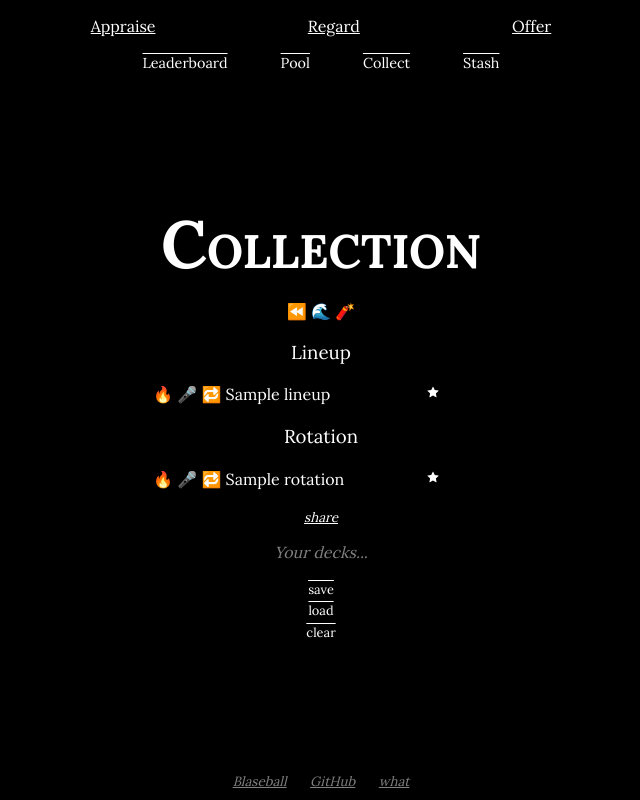
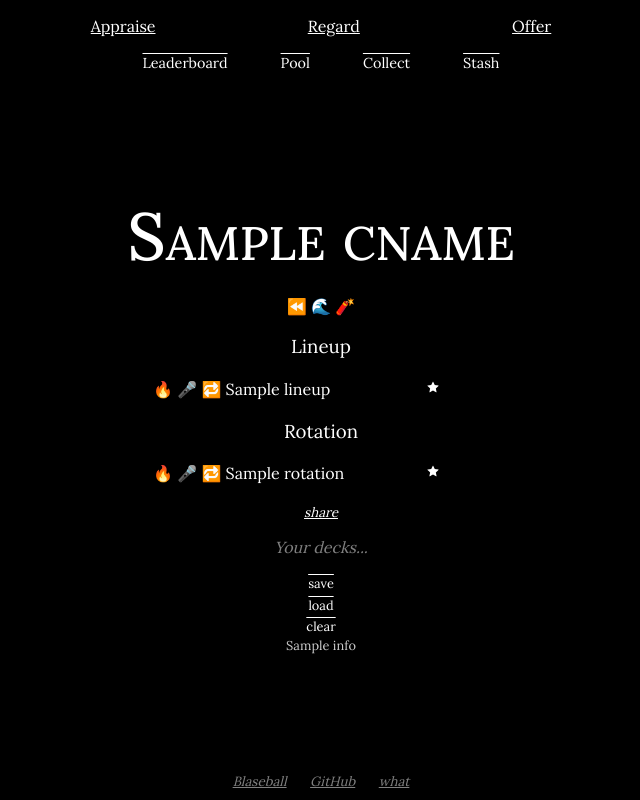
Before and after one commit to jmaliksi/onomancer, a Python web app: template onomancer/templates/collect.html in a window 1280 px wide. Shown: the whole page, without its empty margins (319-959 px from the left). Run offline with Jinja, Linux system fonts and the light colour scheme; the template is opened without the code that fills it: most values are stand-ins (such as "Sample title", 1, 10 or a date in 2020).

Commit message:
custom collection names

```diff
--- a/onomancer/static/style.css
+++ b/onomancer/static/style.css
@@ -320,6 +320,12 @@ a {
     flex: 1;
 }
 
+.saveCol label {
+    font-size: .8em;
+    color: #ccc;
+    overflow: hidden;
+}
+
 .save {
     flex-direction: row;
     display: flex;
@@ -366,3 +372,20 @@ a {
     list-style-type: none;
     margin: auto;
 }
+
+.collectionName {
+    background: none;
+    border-style: solid;
+    border-color: black;
+    color: inherit;
+    font-family: inherit;
+    font-style: inherit;
+    text-align: center;
+    font-size: inherit;
+    font-variant: inherit;
+    font-weight: 500;
+}
+
+.collectionName:hover {
+    border-color: gray;
+}
--- a/onomancer/templates/base.html
+++ b/onomancer/templates/base.html
@@ -1,7 +1,7 @@
 <!DOCTYPE html>
 <html lang="en">
 <head>
-    <title>Onomancer</title>
+    <title>{{meta_title or 'Onomancer'}}</title>
     <meta name="description" content="Distill the Ultimate Blaseball Name.">
     <meta name="robots" content="index, nofollow">
 
--- a/onomancer/templates/collect.html
+++ b/onomancer/templates/collect.html
@@ -1,10 +1,19 @@
 {% extends "regard.html" %}
-{% block title %}<a id="collection">Collection</a>{% endblock %}
+{% block title %}
+<a id="collection">
+    <form action="collect" method="post" class="inlineForm toplineForm">
+        <input type="hidden" name="collection" value="{{collection}}"/>
+        <input type="hidden" name="token" value="{{token}}"/>
+        <input type="text" id="cname" name="cname" value="{{cname or 'Collection'}}" class="collectionName" />
+    </form>
+</a>
+{% endblock %}
 {% block names %}
 <span>
     <form action="collect" method="post" class="inlineForm toplineForm">
         <input type="hidden" name="collection" value="{{collection}}"/>
         <input type="hidden" name="token" value="{{token}}"/>
+        <input type="hidden" name="cname" value="{{cname or 'Collection'}}"/>
         <button type="button" alt="undo" title="Undo" value="back" onclick="history.back()">&#9194</button>
         <button type="submit" alt="shuffle roster" title="Shuffle roster" name="command" value="reverb">&#127754</button>
         <button type="submit" alt="new collection" title="New collection" name="command" value="fireworks">&#129512</button>
@@ -19,6 +28,7 @@
                 <input type="hidden" name="name" value="{{super_secret(name, token)}}"/>
                 <input type="hidden" name="collection" value="{{collection}}"/>
                 <input type="hidden" name="token" value="{{token}}"/>
+                <input type="hidden" name="cname" value="{{cname or 'Collection'}}"/>
                 <button type="submit" alt="incinerate" title="Incinerate" name="command" value="fire">&#128293</button>
                 <button type="submit" alt="feedback" title="Feedback from stash" name="command" value="feedback">&#127908</button>
                 <button type="submit" alt="reverse name" title="Reverse name" name="command" value="flip">&#128257</button>
@@ -49,6 +59,7 @@
                 <input type="hidden" name="name" value="{{super_secret(name, token)}}"/>
                 <input type="hidden" name="collection" value="{{collection}}"/>
                 <input type="hidden" name="token" value="{{token}}"/>
+                <input type="hidden" name="cname" value="{{cname or 'Collection'}}"/>
                 <button type="submit" alt="incinerate" title="Incinerate" name="command" value="fire">&#128293</button>
                 <button type="submit" alt="feedback" title="Feedback from stash" name="command" value="feedback">&#127908</button>
                 <button type="submit" alt="reverse name" title="Reverse name" name="command" value="flip">&#128257</button>
@@ -70,16 +81,18 @@
     </div>
     {% endfor %}
 </div>
-<div><p><small><a href="/shareCollection/{{friends}}" target="_blank">share</a></small></p></div>
+<div><p><small><a href="/shareCollection/{{friends}}{% if cname%}?cname={{cname}}{%endif%}" target="_blank">share</a></small></p></div>
 <div><p class="message">Your decks...</p></div>
 <div class="save">
     {% for save_name, info in saves.items() %}
     <form class="saveCol" action="collect" method="get">
         <input type="hidden" name="t" value="{{token[:8]}}"/>
         <input type="hidden" name="f" value="{{friends}}"/>
+        <input type="hidden" name="cname" value="{{cname or 'Collection'}}"/>
         <button type="submit" name="save" alt="save collection" title="Save collection" value="{{save_name}}" class="saveButton">save</button>
-        <button type="submit" name="load" alt="load collection" title="Load collection" value="{{save_name}}" class="saveButton {% if not info %}unsaved{% endif %}" {% if not info %}disabled{% endif %}>load</button>
-        <button type="submit" name="clear" alt="delete collection" title="Delete collection" value="{{save_name}}" class="saveButton {% if not info %}unsaved{% endif %}" {% if not info %}disabled{% endif %}>clear</button>
+        <button type="submit" name="load" alt="load collection" title="Load collection" value="{{save_name}}" class="saveButton {% if not info[0] %}unsaved{% endif %}" {% if not info[0] %}disabled{% endif %}>load</button>
+        <button type="submit" name="clear" alt="delete collection" title="Delete collection" value="{{save_name}}" class="saveButton {% if not info[0] %}unsaved{% endif %}" {% if not info[0] %}disabled{% endif %}>clear</button>
+        <label>{{info[1] if info[1] else ''}}</label>
     </form>
     {% endfor %}
 </div>
--- a/onomancer/templates/shareCollection.html
+++ b/onomancer/templates/shareCollection.html
@@ -1,12 +1,12 @@
 {% extends "regard.html" %}
-{% block title %}Collection{% endblock %}
+{% block title %}{{cname}}{% endblock %}
 {% block names %}
 <div class="collect">
     <h3>Lineup</h3>
     {% for (name, stars, halfstar, anim) in lineup %}
     <div class="collectRow">
         <div class="collectColumn nameCol {{anim}}">
-            {{name}}
+            <a href="/shareName/{{name}}" target="_blank">{{name}}</a>
         </div>
         <div class="collectColumn stars">
             {% for star in stars %}
@@ -28,7 +28,7 @@
     {% for (name, stars, halfstar, anim) in rotation %}
     <div class="collectRow">
         <div class="collectColumn nameCol {{anim}}">
-            {{name}}
+            <a href="/shareName/{{name}}" target="_blank">{{name}}</a>
         </div>
         <div class="collectColumn stars">
             {% for star in stars %}
```
Also changed, not shown: onomancer/__main__.py (+69 -37 lines), onomancer/templates/share.html (+10 -0 lines).
